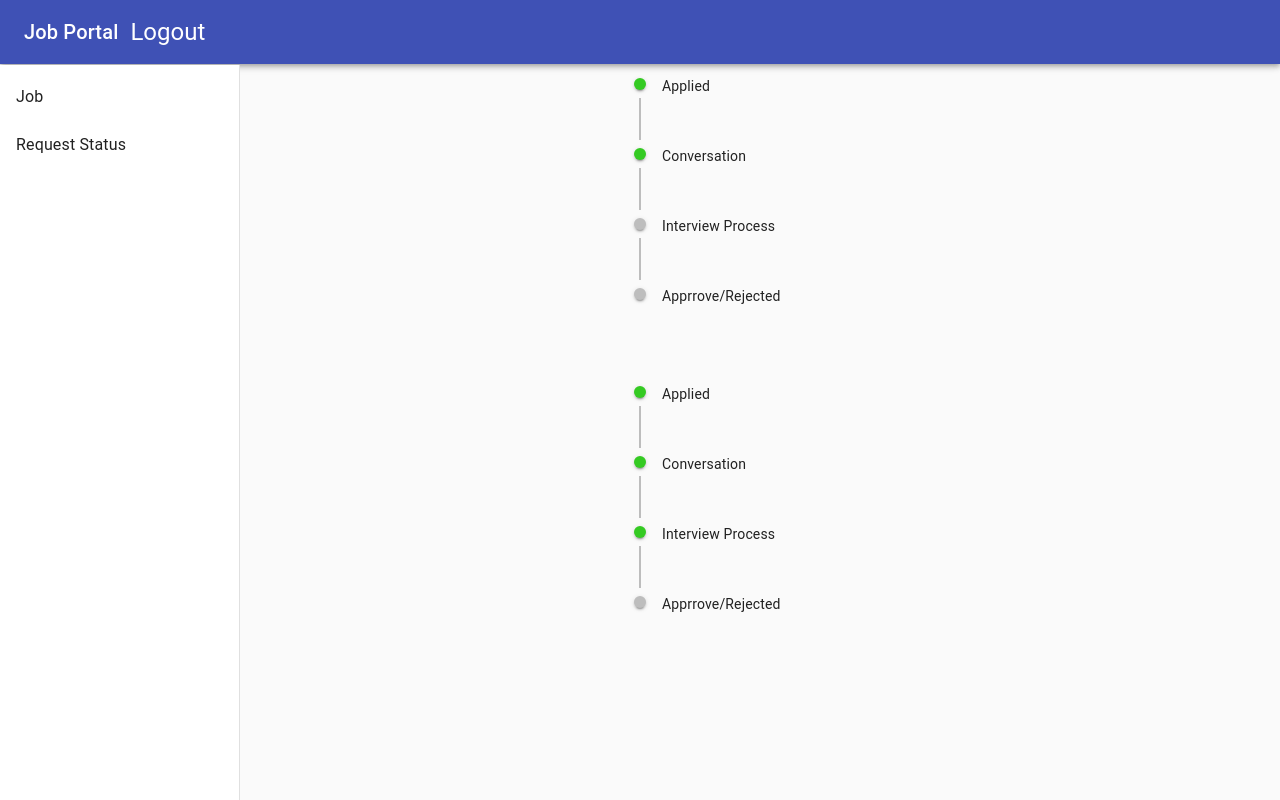
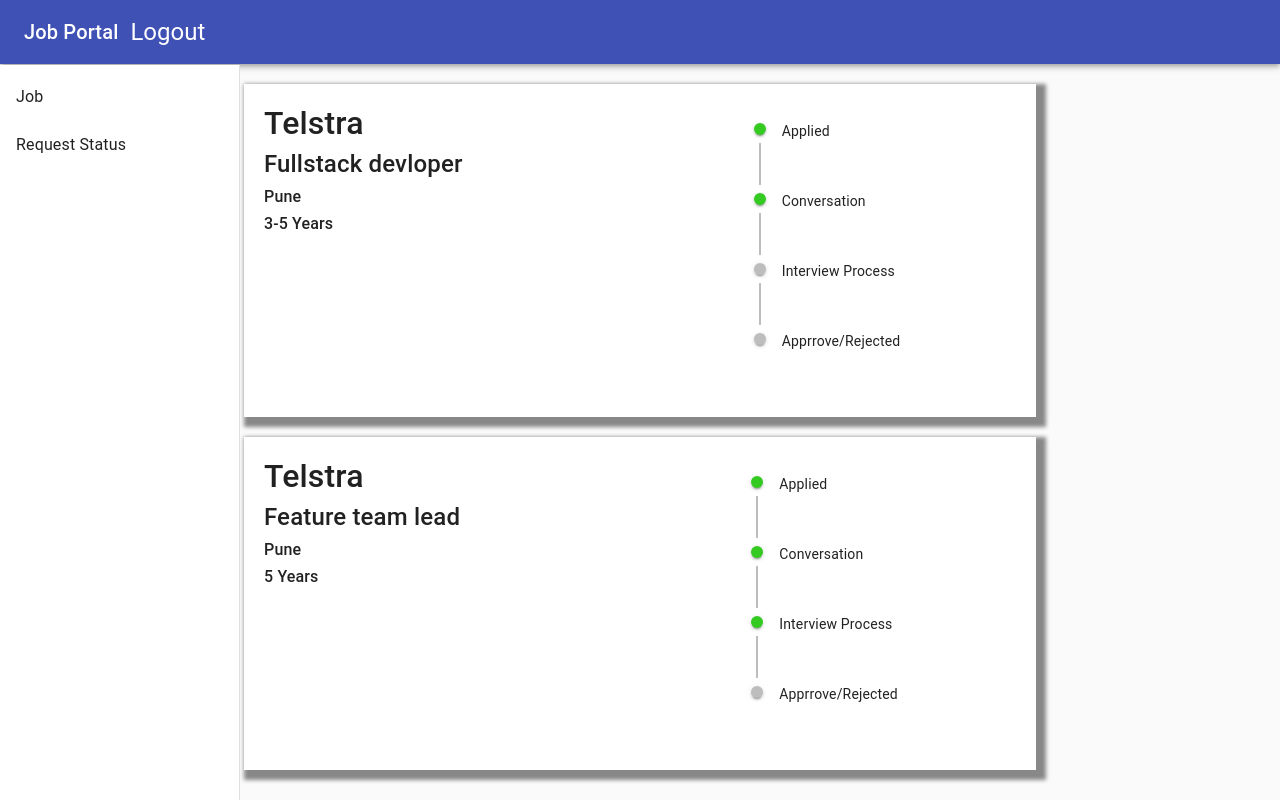
Before and after one commit to kajallahane/job-portal-fe, a React (Create React App) app: page /requeststatus in a window 1280 px wide. Shown: the top 800 px of the page. Built offline with nearby package versions, Linux system fonts and the light colour scheme.

Commit message:
Add styles for job status

```diff
--- a/src/pages/assests/drawer.js
+++ b/src/pages/assests/drawer.js
@@ -1,6 +1,6 @@
 import React from 'react';
 import clsx from 'clsx';
-import { makeStyles, useTheme } from '@material-ui/core/styles';
+import { makeStyles } from '@material-ui/core/styles';
 import Drawer from '@material-ui/core/Drawer';
 import CssBaseline from '@material-ui/core/CssBaseline';
 import AppBar from '@material-ui/core/AppBar';
@@ -8,7 +8,7 @@
 import List from '@material-ui/core/List';
 import Typography from '@material-ui/core/Typography';
 import Divider from '@material-ui/core/Divider';
-import { Button, IconButton, ListItem, ListItemText } from '@material-ui/core';
+import { IconButton, ListItem, ListItemText } from '@material-ui/core';
 import './drawer.css';
 
 const drawerWidth = 240;
@@ -73,16 +73,8 @@
 
 export default function PersistentDrawerLeft(props) {
   const classes = useStyles();
-  const theme = useTheme();
   const [open, setOpen] = React.useState(false);
 
-  const handleDrawerOpen = () => {
-    setOpen(true);
-  };
-
-  const handleDrawerClose = () => {
-    setOpen(false);
-  };
 
   return (
     <div className={classes.root}>
--- a/src/pages/assests/timeline.js
+++ b/src/pages/assests/timeline.js
@@ -7,43 +7,16 @@
 import TimelineContent from '@material-ui/lab/TimelineContent';
 
 import TimelineDot from '@material-ui/lab/TimelineDot';
-import Paper from '@material-ui/core/Paper';
-import Typography from '@material-ui/core/Typography';
-
-
-
-const useStyles = makeStyles({
-  timeline: {
-    transform: "rotate(-90deg)"
-  },
-  timelineContentContainer: {
-    textAlign: "left"
-
-  },
-  timelineContent: {
-    display: "inline-block",
-    transform: "rotate(-90deg)",
-    textAlign: "center",
-    minWidth: 50
-  },
-  timelineIcon: {
-    transform: "rotate(-90deg)"
-  },
-  timelineDot: {
-    "background-color": "#34ca22 !important"
-  }
-});
 
 export default function RequestTimeline(props) {
-  const { status } = props;
-  const classes = useStyles();
+  const { jobRequestStatus } = props;
 
   return (
     <div>
       <Timeline>
         <TimelineItem>
           <TimelineSeparator>
-            {status.includes("Applied") ? <TimelineDot style={{ "backgroundColor": "#34ca22" }} /> : <TimelineDot />}
+            {jobRequestStatus.includes("Applied") ? <TimelineDot style={{ "backgroundColor": "#34ca22" }} /> : <TimelineDot />}
             {/* <TimelineDot/> */}
             <TimelineConnector />
           </TimelineSeparator>
@@ -52,21 +25,21 @@
         <TimelineItem>
           <TimelineSeparator>
             {/* <TimelineDot/> */}
-            {status.includes("Conversation") ? <TimelineDot style={{ "backgroundColor": "#34ca22" }} /> : <TimelineDot />}
+            {jobRequestStatus.includes("Conversation") ? <TimelineDot style={{ "backgroundColor": "#34ca22" }} /> : <TimelineDot />}
             <TimelineConnector />
           </TimelineSeparator>
           <TimelineContent>Conversation</TimelineContent>
         </TimelineItem>
         <TimelineItem>
           <TimelineSeparator>
-            {status.includes("Interview Process") ? <TimelineDot style={{ "backgroundColor": "#34ca22" }} /> : <TimelineDot />}
+            {jobRequestStatus.includes("Interview Process") ? <TimelineDot style={{ "backgroundColor": "#34ca22" }} /> : <TimelineDot />}
             <TimelineConnector />
           </TimelineSeparator>
           <TimelineContent>Interview Process</TimelineContent>
         </TimelineItem>
         <TimelineItem>
           <TimelineSeparator>
-            {status.includes("Apprrove/Rejected") ? <TimelineDot style={{ "backgroundColor": "#34ca22" }} /> : <TimelineDot />}
+            {jobRequestStatus.includes("Apprrove/Rejected") ? <TimelineDot style={{ "backgroundColor": "#34ca22" }} /> : <TimelineDot />}
             {/* <TimelineDot/> */}
           </TimelineSeparator>
           <TimelineContent >Apprrove/Rejected</TimelineContent>
--- a/src/pages/candidate/request-status.js
+++ b/src/pages/candidate/request-status.js
@@ -1,11 +1,53 @@
 import React from 'react';
 import PersistentDrawerLeft from '../assests/drawer'
 import RequestTimeline from '../assests/timeline'
+import './requestStatus.css'
 
 export default function RequestStatus(props) {
-    let jobRequestStatus = [
-        { "status": ["Applied", "Conversation"] },
-        { "status": ["Applied", "Conversation", "Interview Process"] }
+    let jobRequestStatus = [{
+        "jobRequestId": "req543275",
+        "jobRequestStatus": ["Applied", "Conversation"],
+        "jobDetails": {
+            "jobId": "job123",
+            "title": "Fullstack devloper",
+            "expectedExperience": "3-5 Years",
+            "description": "Just another fullstack job",
+            "company": "Telstra",
+            "location": "Pune",
+            "companyId": "567"
+        },
+        "candidateDetails": {
+            "name": "Abhishek",
+            "emailId": "abhishek@gmail.com",
+            "candidateId": "1234",
+            "experience": "5 Years",
+            "contact": 123456788,
+            "noticePeriod": "3 Months",
+            "salary": "5 LPA"
+        }
+    },
+    {
+        "jobRequestId": "req543212",
+        "jobRequestStatus": ["Applied", "Conversation", "Interview Process"],
+        "jobDetails": {
+            "jobId": "job123",
+            "title": "Feature team lead",
+            "expectedExperience": "5 Years",
+            "description": "Just another fullstack job",
+            "company": "Telstra",
+            "location": "Pune",
+            "companyId": "567"
+        },
+        "candidateDetails": {
+            "name": "Abhishek",
+            "emailId": "abhishek@gmail.com",
+            "candidateId": "1234",
+            "experience": "5 Years",
+            "contact": 123456788,
+            "noticePeriod": "3 Months",
+            "salary": "5 LPA"
+        }
+    }
     ]
     const routeData = [
         { url: "/candidatehome", item: "Job" },
@@ -17,7 +59,17 @@
             <PersistentDrawerLeft routeData={routeData} history={props.history} />
             <div id="reqStatus" style={{ "margin": "auto", "width": "65%" }}>
                 {jobRequestStatus.map((obj) =>
-                    <RequestTimeline {...obj} />
+                    <div className="job-request-container" key={obj.jobRequestId}>
+                        <div className="job-request-summary">
+                            <h2>{obj.jobDetails.company}</h2>
+                            <h4>{obj.jobDetails.title}</h4>
+                            <h6>{obj.jobDetails.location}</h6>
+                            <h6>{obj.jobDetails.expectedExperience}</h6>
+                        </div>
+                        <div className="timeline-container">
+                            <RequestTimeline {...obj} />
+                        </div>
+                    </div>
                 )
                 }
             </div>
--- /dev/null
+++ b/src/pages/candidate/requestStatus.css
@@ -0,0 +1,16 @@
+.job-request-container {
+    background-color: #ffffff;
+    display: flex;
+    margin: 20px;
+    box-shadow: 5px 5px 4px 5px #888888;
+}
+
+.timeline-container {
+    width: 50%;
+    margin-left: 10%;
+    margin-top: 25px;
+}
+
+.job-request-summary {
+    margin: 20px;
+}
```
